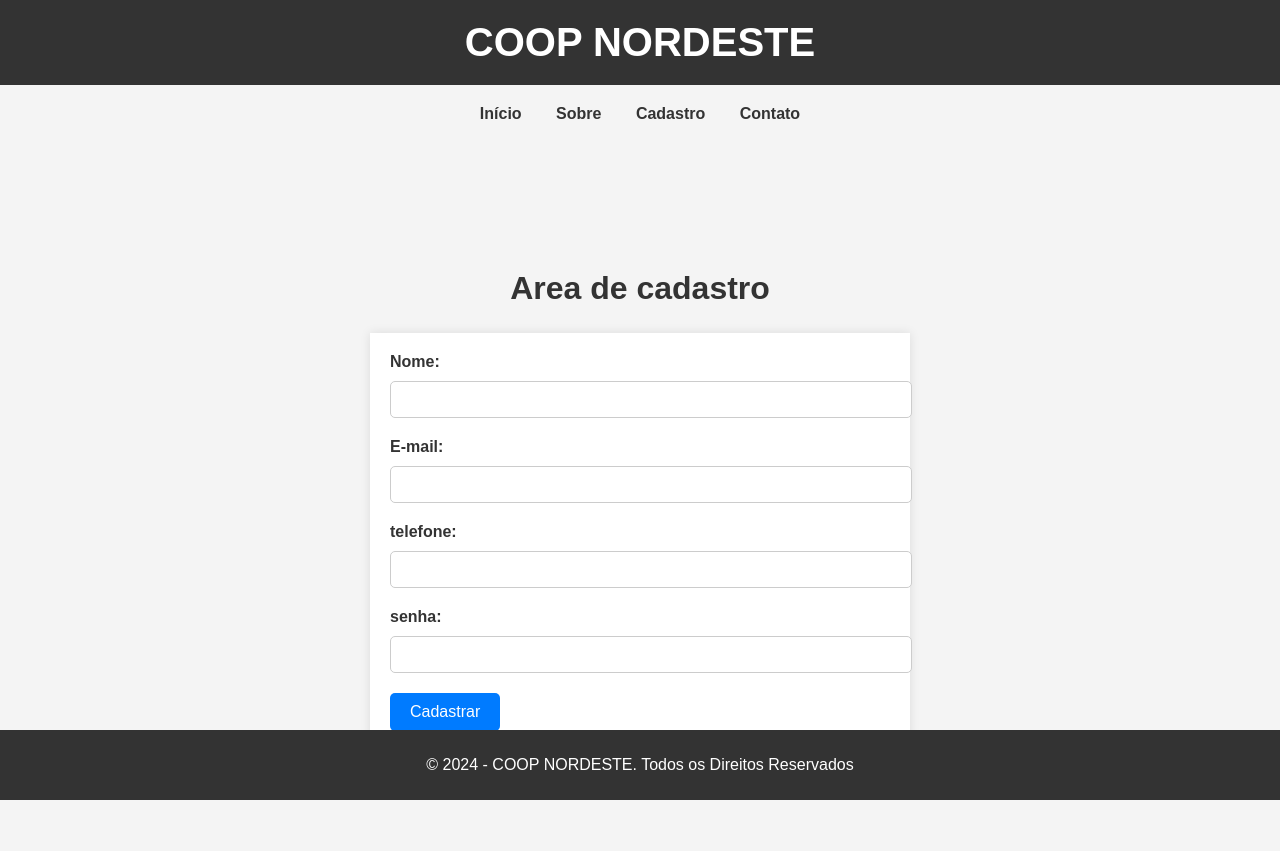
After one commit to RodrigoRocha07/COOP-NORDESTE, a Django app: page /cadastro/ in a window 1280 px wide. The commit adds this page. Run offline with Django 5.2, Linux system fonts and the light colour scheme.

Commit message:
novas telas

```diff
--- a/app/urls.py
+++ b/app/urls.py
@@ -6,6 +6,9 @@ from coop.views import *
 urlpatterns = [
     path('', mostrar_home),
     path('sobre/', mostrar_sobre, name='sobre'),
+    path('cadastro/',mostrar_cadastro, name='cadastro'),
+    path('contato/',mostrar_contato, name='contato'),
+
 ]
 
 # depois do barra
--- /dev/null
+++ b/coop/templates/cadastro.html
@@ -0,0 +1,148 @@
+<!DOCTYPE html>
+<html lang="pt-br">
+<head>
+    <meta charset="UTF-8">
+    <meta name="viewport" content="width=device-width, initial-scale=1.0">
+    <title>Sobre Nós</title>
+    <style>
+
+        body {
+            font-family: Arial, sans-serif;
+            background-color: #f4f4f4;
+            margin: 0;
+            padding: 0;
+            text-align: center;
+        }
+
+        header {
+            background-color: #333;
+            color: white;
+            padding: 20px 0;
+        }
+
+        header h1 {
+            margin: 0;
+            font-size: 2.5em;
+        }
+
+        nav {
+            margin: 20px 0;
+        }
+
+        nav a {
+            margin: 0 15px;
+            text-decoration: none;
+            color: #333;
+            font-weight: bold;
+        }
+
+        nav a:hover {
+            color: #007BFF;
+        }
+
+        section {
+            padding: 50px 20px;
+        }
+
+        section h2 {
+            font-size: 2em;
+            color: #333;
+        }
+
+        form {
+            background-color: white;
+            padding: 20px;
+            margin: 0 auto;
+            width: 100%;
+            max-width: 500px;
+            box-shadow: 0 0 10px rgba(0, 0, 0, 0.1);
+            text-align: left;
+        }
+
+        label {
+            display: block;
+            margin-bottom: 10px;
+            font-weight: bold;
+            color: #333;
+        }
+
+        input[type="text"], input[type="email"],input[type="senha"],input[type="telefone"], textarea {
+            width: 100%;
+            padding: 10px;
+            margin-bottom: 20px;
+            border: 1px solid #ccc;
+            border-radius: 5px;
+        }
+
+        input[type="submit"] {
+            background-color: #007BFF;
+            color: white;
+            padding: 10px 20px;
+            border: none;
+            border-radius: 5px;
+            cursor: pointer;
+            font-size: 1em;
+        }
+
+        input[type="submit"]:hover {
+            background-color: #0056b3;
+        }
+
+        footer {
+            background-color: #333;
+            color: white;
+            padding: 10px 0;
+            position: fixed;
+            bottom: 0;
+            width: 100%;
+        }
+    </style>
+</head>
+<body>
+
+
+    <header>
+        <h1>COOP NORDESTE</h1>
+    </header>
+
+
+    <nav>
+        <a href="/">Início</a>
+        <a href="{% url 'sobre' %}">Sobre</a>
+        <a href="{% url 'cadastro' %}">Cadastro</a>
+        <a href="{% url 'contato' %}">Contato</a>
+
+    </nav>
+
+
+    <section>
+        <section>
+            <h2>Area de cadastro</h2>
+
+            <form action="/enviar-contato" method="POST">
+                <label for="nome">Nome:</label>
+                <input type="text" id="nome" name="nome" required>
+
+                <label for="email">E-mail:</label>
+                <input type="email" id="email" name="email" required>
+
+                <label for="telefone">telefone:</label>
+                <input type="telefone" id="telefone" name="telefone" required>
+
+                <label for="senha">senha:</label>
+                <input type="senha" id="senha" name="senha" required>
+
+
+                <input type="submit" value="Cadastrar">
+            </form>
+        </section>
+
+    </section>
+
+
+    <footer>
+        <p>&copy; 2024 - COOP NORDESTE. Todos os Direitos Reservados</p>
+    </footer>
+
+</body>
+</html>
--- a/coop/views.py
+++ b/coop/views.py
@@ -6,6 +6,12 @@ def mostrar_home(request):
     return render (request,"home.html")
 
 
-
 def mostrar_sobre(request):
     return render (request,"sobre.html")
+
+
+def mostrar_cadastro(request):
+    return render (request,"cadastro.html")
+
+def mostrar_contato(request):
+    return render (request,"contato.html")
```
Also changed, not shown: coop/templates/contato.html (added, +142 -0 lines), coop/templates/home.html (+4 -3 lines), coop/templates/sobre.html (+4 -4 lines).
